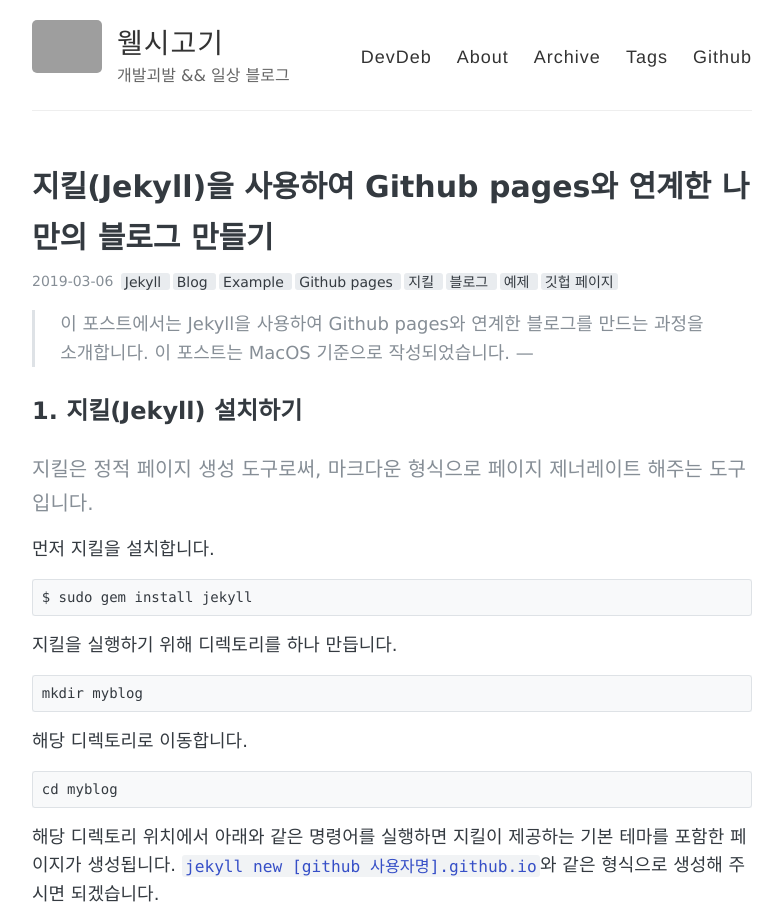
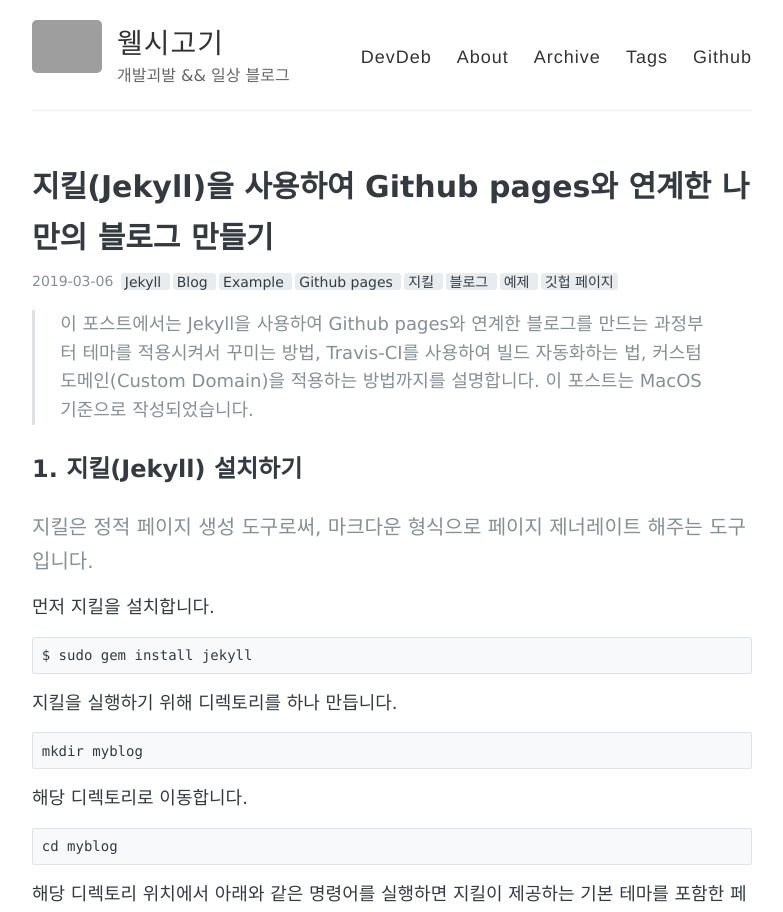
Before and after one commit to Leeheejin/leeheejin.github.io, a Jekyll site: the page built from _posts/2019-03-06-jekyll-blog-example-githubpages.md, in a window 1280 px wide and 1400 px high. Shown: the top 912 px of the window, without its empty margins (248-1031 px from the left). Built offline with Jekyll 4.4.1, drawn with Linux system fonts in a browser that asks for light colours; some of the changed text lies outside the part shown; grey boxes are pictures that could not be loaded.

Commit message:
Update 2019-03-06-jekyll-blog-example-githubpages.md

```diff
--- a/_posts/2019-03-06-jekyll-blog-example-githubpages.md
+++ b/_posts/2019-03-06-jekyll-blog-example-githubpages.md
@@ -5,9 +5,10 @@ tags: [Jekyll, Blog, Example, Github pages, 지킬, 블로그, 예제, 깃헙
 comments: true
 ---
 
-> 이 포스트에서는 Jekyll을 사용하여 Github pages와 연계한 블로그를 만드는 과정을 소개합니다.
-> 이 포스트는 MacOS 기준으로 작성되었습니다.
----
+> 이 포스트에서는 Jekyll을 사용하여 Github pages와 연계한 블로그를 만드는 과정부터 테마를 적용시켜서 꾸미는 방법,
+Travis-CI를 사용하여 빌드 자동화하는 법, 커스텀 도메인(Custom Domain)을 적용하는 방법까지를 설명합니다.
+이 포스트는 MacOS 기준으로 작성되었습니다.
+
 
 ## 1. 지킬(Jekyll) 설치하기
 
@@ -57,9 +58,15 @@ jekyll serve
 
 ---
 
-## 2. 깃헙 레포지토리 생성 (Create Github Repository)
+## 2. 깃헙 레포지토리(Github Repository) 생성
 
 깃헙 레포지토리를 생성합니다. 이름은 자신의 깃헙 계정이름(`username`)을 붙여 `leeheejin.github.io`와 같이 생성합니다.
 ![2019-03-06-1](https://user-images.githubusercontent.com/9789023/53867918-297e4c80-4038-11e9-8d42-830cd8ac44f5.png)
 #### 왜 이런 이름으로 생성해야 하나요?
 > 다음과 같은 이유 때문입니다. [링크](#)
+
+## 3. 지킬(Jekyll)에 테마(Theme) 적용하기
+
+## 4. 커스텀 도메인(Custom Domain) 연결하기
+
+## 5. Travis-CI 연동시키기
```
